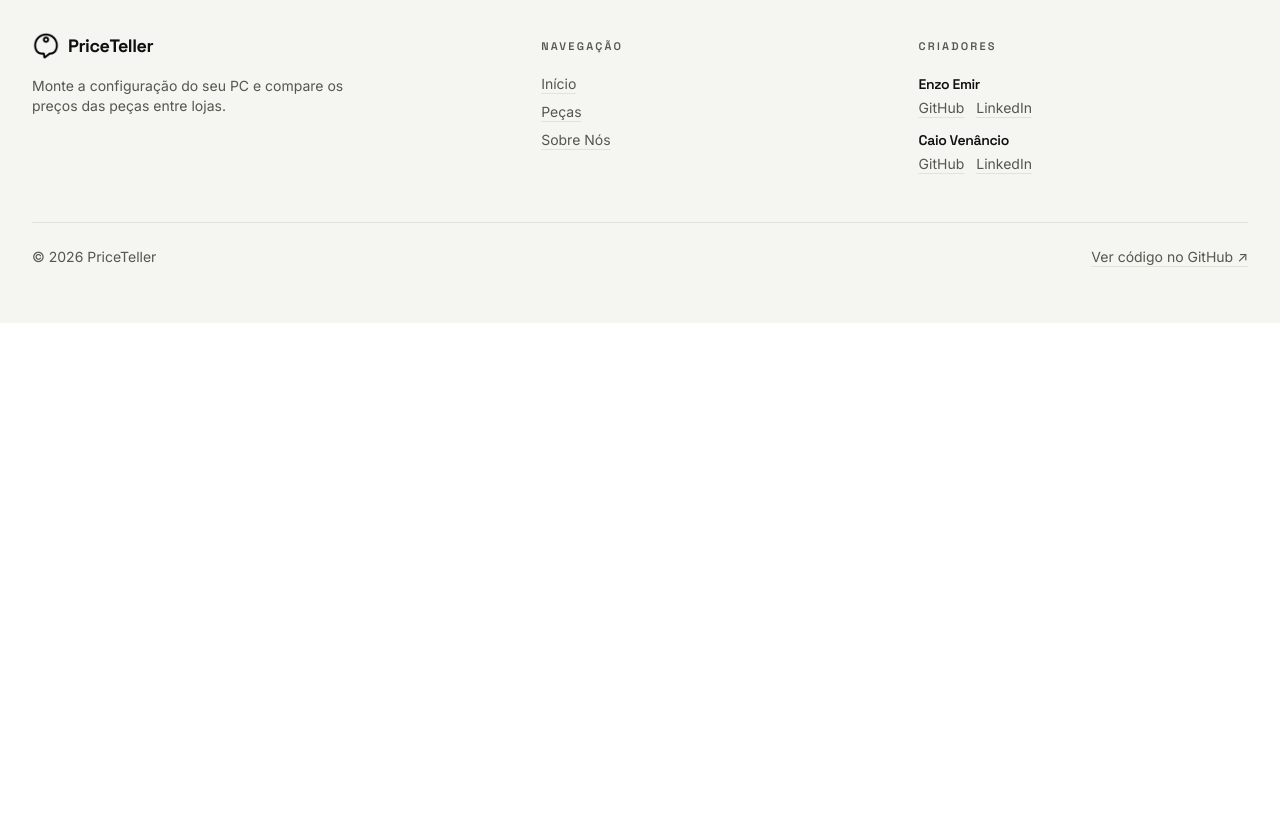
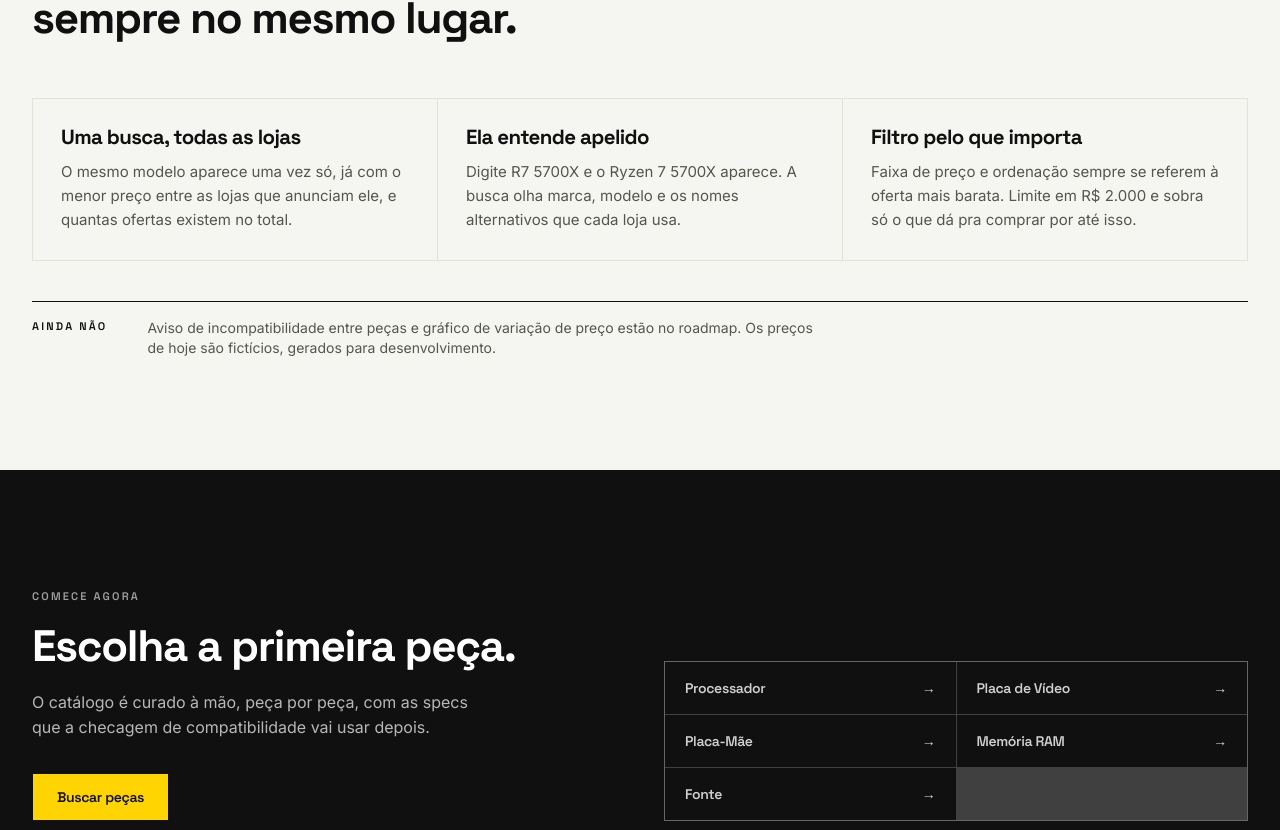
Before and after one commit to EnzoEmir/PriceTeller, a Next.js app in the folder frontend/: page / in a window 1280 px wide. Shown: the part 890-1720 px from the top of the page. Before the commit the page ends 1213 px from the top, so only its background shows below. Built offline with nearby package versions, Linux system fonts and the light colour scheme; no server answers.

Commit message:
feat: preencher as seções de benefícios e CTA da home
Co-Authored-By: Caio Venâncio do Rosário <caio.venancio784@gmail.com>

```diff
--- a/frontend/components/home/benefits/BenefitsSection.tsx
+++ b/frontend/components/home/benefits/BenefitsSection.tsx
@@ -1,8 +1,44 @@
+const pilares = [
+  {
+    titulo: "Uma busca, todas as lojas",
+    texto:
+      "O mesmo modelo aparece uma vez só, já com o menor preço entre as lojas que anunciam ele, e quantas ofertas existem no total.",
+  },
+  {
+    titulo: "Ela entende apelido",
+    texto:
+      "Digite R7 5700X e o Ryzen 7 5700X aparece. A busca olha marca, modelo e os nomes alternativos que cada loja usa.",
+  },
+  {
+    titulo: "Filtro pelo que importa",
+    texto:
+      "Faixa de preço e ordenação sempre se referem à oferta mais barata. Limite em R$ 2.000 e sobra só o que dá pra comprar por até isso.",
+  },
+];
+
 export default function BenefitsSection() {
   return (
-    <section className="section-light">
+    <section id="como-funciona" className="section-alt scroll-mt-16">
       <div className="container-max">
-        {/* COLOCAR DEPOIS */}
+        <span className="kicker">Como funciona</span>
+        <h2 className="mt-4 max-w-2xl">Preço de peça muda toda semana. Comparar é sempre no mesmo lugar.</h2>
+
+        <div className="mt-14 grid gap-px border border-rule bg-rule md:grid-cols-3">
+          {pilares.map((pilar) => (
+            <article key={pilar.titulo} className="bg-paper-alt p-7">
+              <h3>{pilar.titulo}</h3>
+              <p className="mt-3 text-[0.9375rem]">{pilar.texto}</p>
+            </article>
+          ))}
+        </div>
+
+        <div className="mt-10 flex flex-col gap-2 border-t border-ink pt-4 sm:flex-row sm:gap-10">
+          <span className="kicker shrink-0 text-ink">Ainda não</span>
+          <p className="max-w-2xl text-sm">
+            Aviso de incompatibilidade entre peças e gráfico de variação de preço estão no
+            roadmap. Os preços de hoje são fictícios, gerados para desenvolvimento.
+          </p>
+        </div>
       </div>
     </section>
   );
--- a/frontend/components/home/cta/CtaSection.tsx
+++ b/frontend/components/home/cta/CtaSection.tsx
@@ -1,8 +1,50 @@
-export default function CtaSection() {
+import Link from "next/link";
+import { listarCategorias } from "@/services/api";
+import { montarUrl } from "@/lib/filtros";
+
+/** Sem a API de pé o bloco vira uma lista estática, e a home continua de pé. */
+const FALLBACK = ["Processador", "Placa de Vídeo", "Placa-Mãe", "Memória RAM", "Fonte"];
+
+export default async function CtaSection() {
+  const resposta = await listarCategorias();
+  const categorias = resposta.ok
+    ? resposta.dados
+    : FALLBACK.map((nome, indice) => ({ id: -indice, nome }));
+
   return (
-    <section className="section bg-gray-900">
+    <section className="bg-ink py-20 text-paper md:py-28">
       <div className="container-max">
-        {/* COLOCAR DEPOIS */}
+        <div className="grid gap-12 lg:grid-cols-2 lg:items-end">
+          <div>
+            <span className="kicker text-paper/60">Comece agora</span>
+            <h2 className="mt-4 text-paper">Escolha a primeira peça.</h2>
+            <p className="mt-5 max-w-md text-paper/70">
+              O catálogo é curado à mão, peça por peça, com as specs que a checagem de
+              compatibilidade vai usar depois.
+            </p>
+            <Link href="/pecas" className="btn btn-accent mt-8">
+              Buscar peças
+            </Link>
+          </div>
+
+          <ul className="grid gap-px border border-paper/20 bg-paper/20 sm:grid-cols-2">
+            {categorias.map((categoria) => (
+              <li key={categoria.nome} className="bg-ink">
+                <Link
+                  href={
+                    resposta.ok
+                      ? montarUrl({}, { categoria_id: categoria.id })
+                      : "/pecas"
+                  }
+                  className="flex items-center justify-between px-5 py-4 font-display text-sm font-semibold tracking-tight text-paper/80 transition-colors hover:text-accent"
+                >
+                  {categoria.nome}
+                  <span aria-hidden="true">→</span>
+                </Link>
+              </li>
+            ))}
+          </ul>
+        </div>
       </div>
     </section>
   );
```
